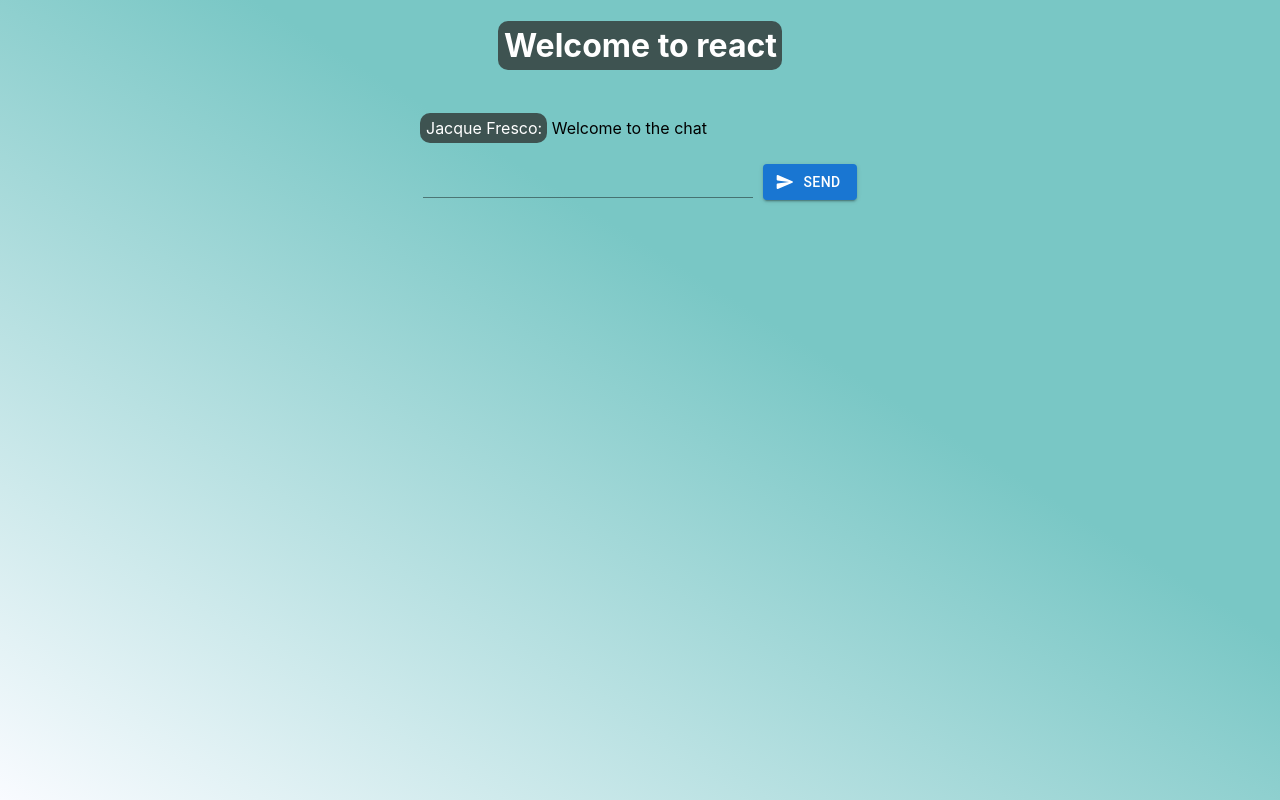
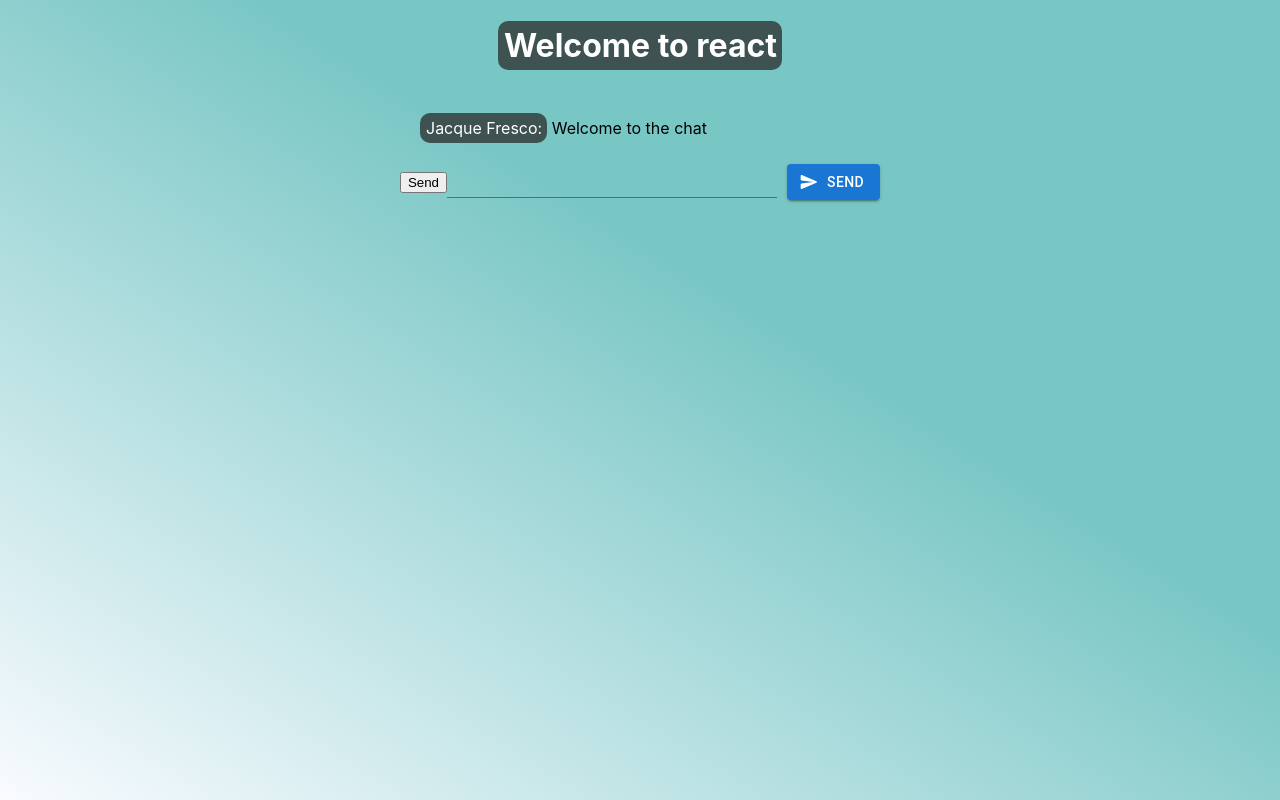
Before and after one commit to rbolshakov/react-geek, a React (Create React App) app: page / in a window 1280 px wide. Built offline with nearby package versions, Linux system fonts and the light colour scheme.

Commit message:
fixed Missing "key" prop for element in arrayeslintreact/jsx-key

```diff
--- a/src/App.tsx
+++ b/src/App.tsx
@@ -39,11 +39,9 @@ export const App: FC = () => {
   return (
     <div className={(style.messageWrap, style.container)}>
       {/*  тут я допишу массив с чатами кликабельными */}
-      <h1 className={style.messageTitle} key={nanoid()}>
-        Welcome to react
-      </h1>
-      <MessageList messages={messages} key={nanoid()} />
-      <Form addMessage={addMessage} key={nanoid()} />
+      <h1 className={style.messageTitle}>Welcome to react</h1>
+      <MessageList messages={messages} />
+      <Form addMessage={addMessage} />
     </div>
   );
 };
--- a/src/components/Form/Form.tsx
+++ b/src/components/Form/Form.tsx
@@ -2,7 +2,7 @@ import React, { useState, FC } from 'react';
 import { Input, Button } from '@mui/material';
 import SendRoundedIcon from '@material-ui/icons/SendRounded';
 import style from './Form.module.css';
-import { nanoid } from 'nanoid';
+import { MyButton } from './../MyButton/MyButton';
 
 interface Message {
   text: string;
@@ -27,8 +27,9 @@ export const Form: FC<FormProps> = ({ addMessage }) => {
 
   return (
     <form onSubmit={handleText}>
-      <Input className={style.formInput} value={text} onChange={(ev) => setText(ev.target.value)} key={nanoid()} />
-      <Button key={nanoid()} variant="contained" startIcon={<SendRoundedIcon />} type="submit">
+      <MyButton> Send </MyButton>
+      <Input className={style.formInput} value={text} onChange={(ev) => setText(ev.target.value)} />
+      <Button variant="contained" startIcon={<SendRoundedIcon />} type="submit">
         Send
       </Button>
     </form>
--- a/src/components/MessageList/MessageList.tsx
+++ b/src/components/MessageList/MessageList.tsx
@@ -1,4 +1,3 @@
-import { nanoid } from 'nanoid';
 import React, { FC } from 'react';
 import style from './Message.module.css';
 
@@ -15,10 +14,7 @@ export const MessageList: FC<MessageListProp> = ({ messages }) => (
   <ul className={style.messageList}>
     {messages.map((message) => (
       <li className={style.message} key={message.id}>
-        <span className={style.messageAuthor} key={nanoid()}>
-          {message.author}:
-        </span>{' '}
-        {message.text}
+        <span className={style.messageAuthor}>{message.author}:</span> {message.text}
       </li>
     ))}
   </ul>
--- /dev/null
+++ b/src/components/MyButton/MyButton.tsx
@@ -0,0 +1,5 @@
+import React, { FC } from 'react';
+
+export const MyButton: FC = ({ children }) => {
+  return <button> {children}</button>;
+};
```
Also changed, not shown: package.json (+35 -11 lines), .eslintrc.js, 2 other files (tests, documents, lock files or other folders).
